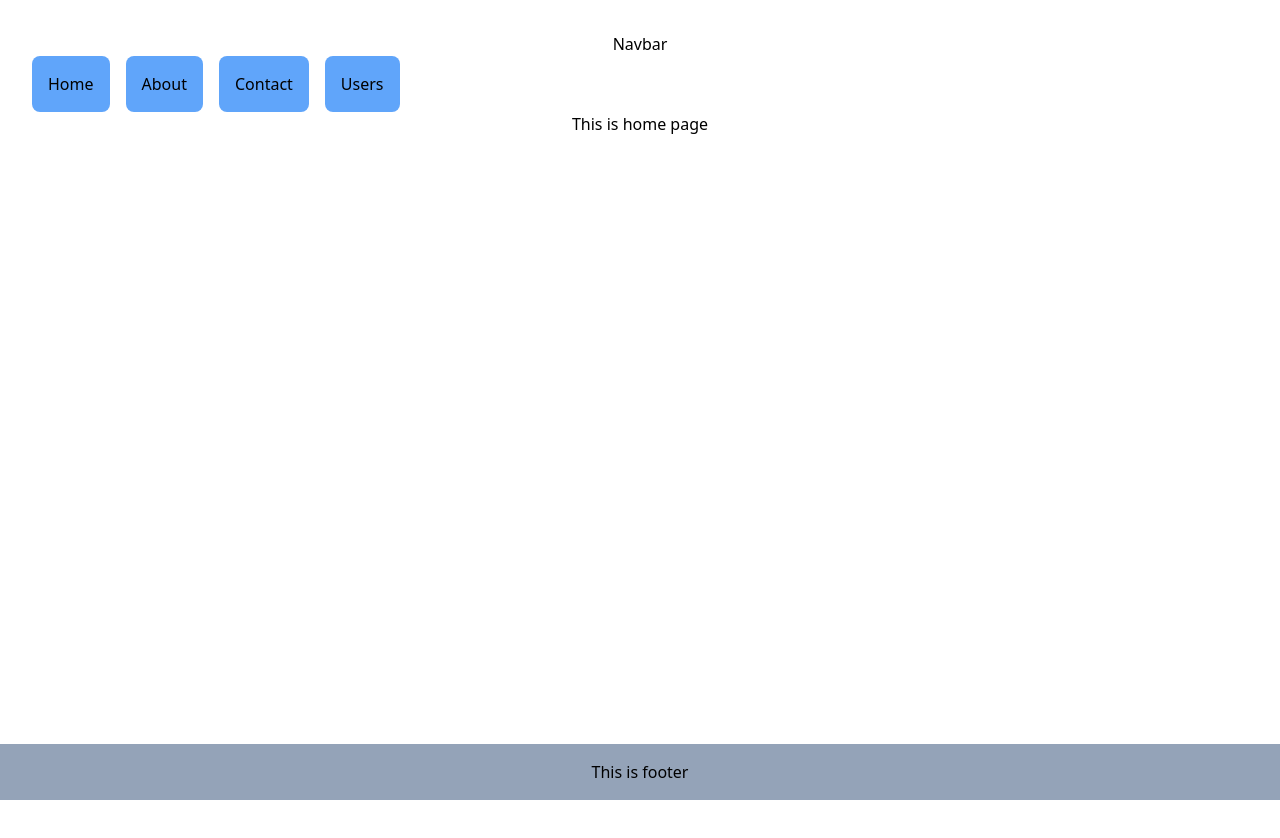
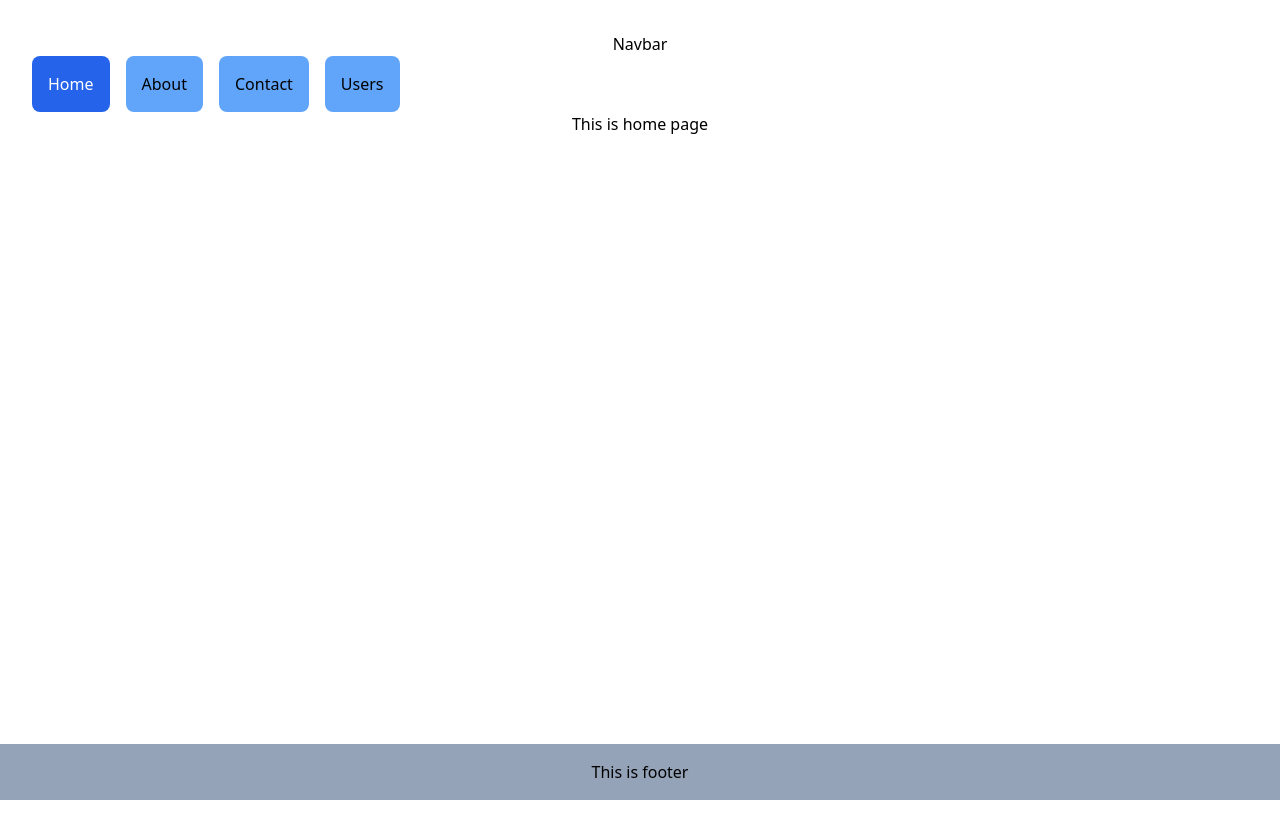
Before and after one commit to farihapromi/introduction-to-react-router, a React (Vite) app: page / in a window 1280 px wide. Shown: the top 838 px of the page. Built offline with nearby package versions, Linux system fonts and the light colour scheme.

Commit message:
Add navLink

```diff
--- a/src/components/Header/Header.jsx
+++ b/src/components/Header/Header.jsx
@@ -1,21 +1,50 @@
-import React from 'react'
-import { Link } from 'react-router-dom'
+import React from 'react';
+import { NavLink } from 'react-router-dom';
 
 const Header = () => {
+  const baseStyle = 'p-4 rounded-lg';
+  const activeStyle = 'bg-blue-600 text-white'; // active link style
+  const inactiveStyle = 'bg-blue-400 text-black'; // default style
+
   return (
-    <div >
-        <h2>Navbar</h2>
-        <nav className='flex gap-4 ' >
-             <Link className='bg-blue-400 p-4 rounded-lg' to='/'>Home</Link>
-            <Link className='bg-blue-400 p-4 rounded-lg' to='/about'>About</Link>
-                <Link className='bg-blue-400 p-4 rounded-lg' to='/contact'>Contact</Link>
-                  <Link className='bg-blue-400 p-4 rounded-lg' to='/users'>Users</Link>
+    <div>
+      <h2>Navbar</h2>
+      <nav className="flex gap-4">
+        <NavLink
+          to="/"
+          className={({ isActive }) =>
+            `${baseStyle} ${isActive ? activeStyle : inactiveStyle}`
+          }
+        >
+          Home
+        </NavLink>
+        <NavLink
+          to="/about"
+          className={({ isActive }) =>
+            `${baseStyle} ${isActive ? activeStyle : inactiveStyle}`
+          }
+        >
+          About
+        </NavLink>
+        <NavLink
+          to="/contact"
+          className={({ isActive }) =>
+            `${baseStyle} ${isActive ? activeStyle : inactiveStyle}`
+          }
+        >
+          Contact
+        </NavLink>
+        <NavLink
+          to="/users"
+          className={({ isActive }) =>
+            `${baseStyle} ${isActive ? activeStyle : inactiveStyle}`
+          }
+        >
+          Users
+        </NavLink>
+      </nav>
+    </div>
+  );
+};
 
-
-
-        </nav>
-          </div>
-  )
-}
-
-export default Header
+export default Header;
--- a/src/components/Home/Home.jsx
+++ b/src/components/Home/Home.jsx
@@ -1,15 +1,20 @@
 import React from 'react';
-import { Outlet } from 'react-router-dom';
+import { Outlet, useNavigation } from 'react-router-dom';
 import Header from '../Header/Header';
 import Footer from '../Footer/Footer';
 
 const Home = () => {
+  const navigation=useNavigation()
   return (
     <div className="min-h-screen flex flex-col">
       <Header />
       <main className="flex-grow">
         <h3>This is home page</h3>
-        <Outlet />
+
+        {
+          navigation.status==='loadinng'?<p>Loading.....</p>:  <Outlet />
+        }
+
       </main>
       <Footer />
     </div>
```
